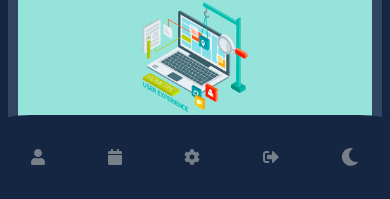
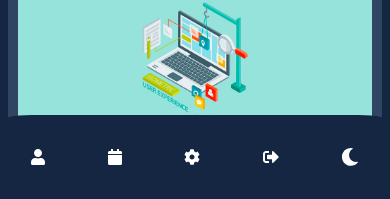
Before and after one commit to MathCrln/todo-dashboard, a plain HTML site: page index.html in a window 390 px wide. Both pictures are taken after a click on the button 349 px from the left and 801 px from the top of the page. Shown: the part 645-844 px from the top of the page. Drawn offline with Linux system fonts and the light colour scheme.

Commit message:
bug fix on the mobile menu

```diff
--- a/css/scss/_responsive.scss
+++ b/css/scss/_responsive.scss
@@ -111,6 +111,7 @@
                      border: none;
                      padding: 0;
                      background: none;
+                     color: inherit;
                  }
              }
          }
--- a/js/script.js
+++ b/js/script.js
@@ -30,8 +30,7 @@ const toggleDarkMode = () => {
     }
 
     nav.classList.toggle("dark2");
-    // nav.classList.toggle("text-white");
-
+    nav.classList.toggle("white-text");
     level2.classList.toggle("dark2");
 
     footer.classList.toggle("white-text");
```
Also changed, not shown: css/style.css, 2 other files. Lines whose indentation alone changed are shown as unchanged.
